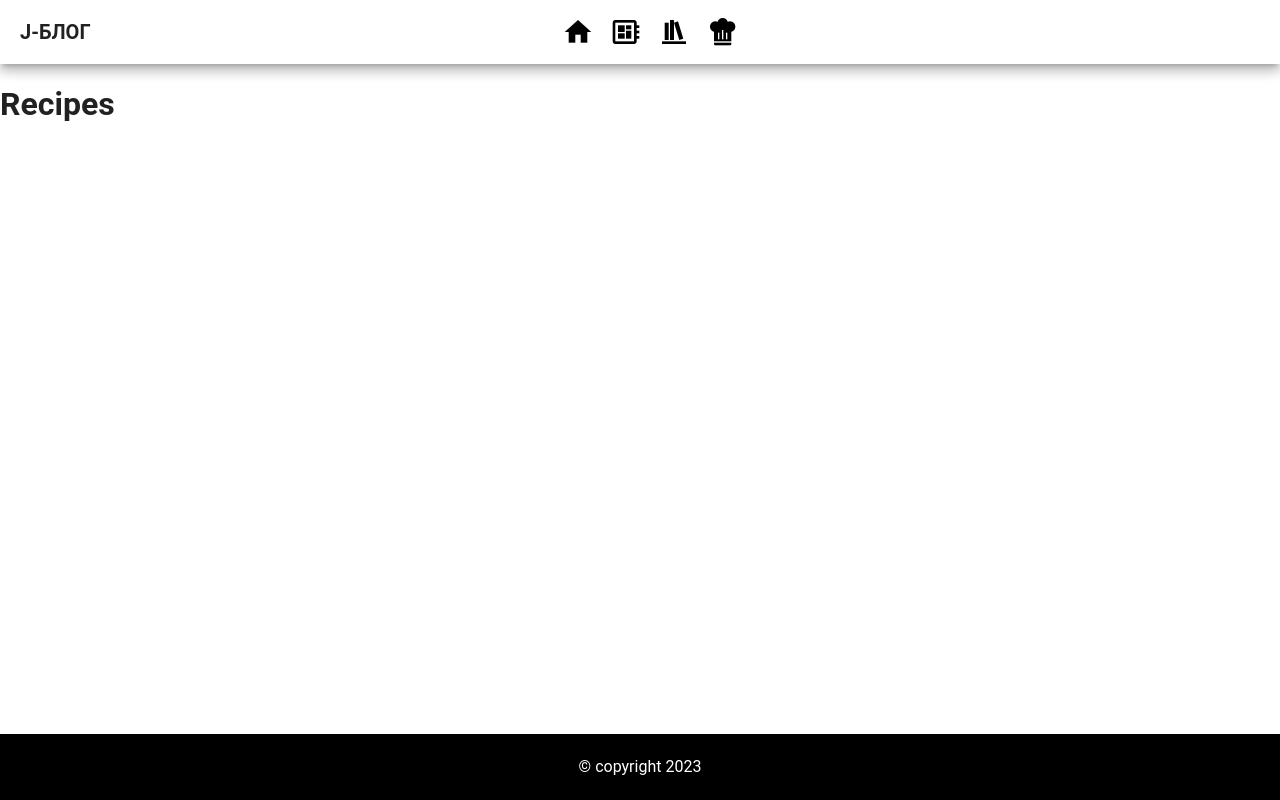
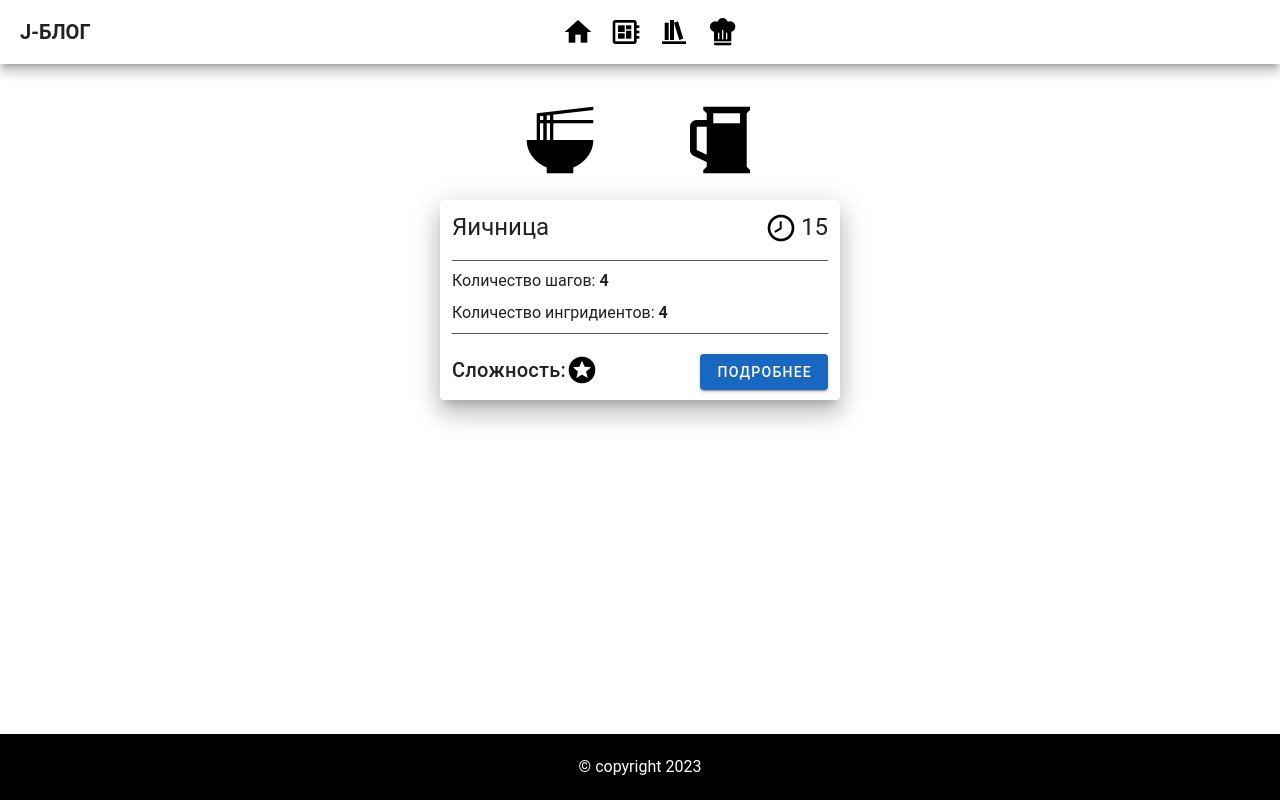
Before and after one commit to Potapov-AA/J-BLOG, a Vue app: page /recipes in a window 1280 px wide. Built offline with nearby package versions, Linux system fonts and the light colour scheme.

Commit message:
Настроена страница с рецептами

```diff
--- a/src/views/Recipes.vue
+++ b/src/views/Recipes.vue
@@ -1,4 +1,26 @@
+<script setup>
+import { ref} from "vue";
+
+import FoodListComponent from "@/components/FoodListComponent.vue";
+import DrinkListComponent from "@/components/DrinkListComponent.vue";
+
+
+const tabs = [FoodListComponent, DrinkListComponent];
+
+const currentList = ref(FoodListComponent);
+</script>
+
 <template>
-        <h1>Recipes</h1>
+  <div class="mt-5">
+    <div class="d-flex justify-center">
+      <v-icon @click="currentList = tabs[0]" size="80" color="black mx-10">
+        mdi-noodles
+      </v-icon>
+      <v-icon @click="currentList = tabs[1]" size="80" color="black mx-10">
+        mdi-glass-mug
+      </v-icon>
+    </div>
+    <currentList></currentList>
 
+  </div>
 </template>
```
